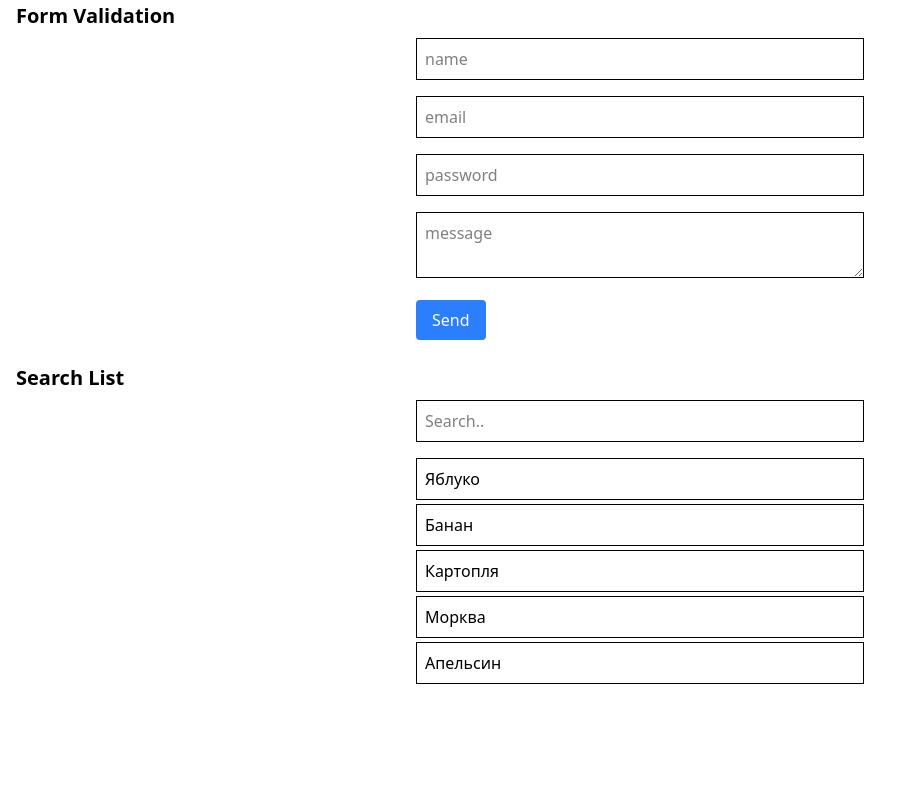
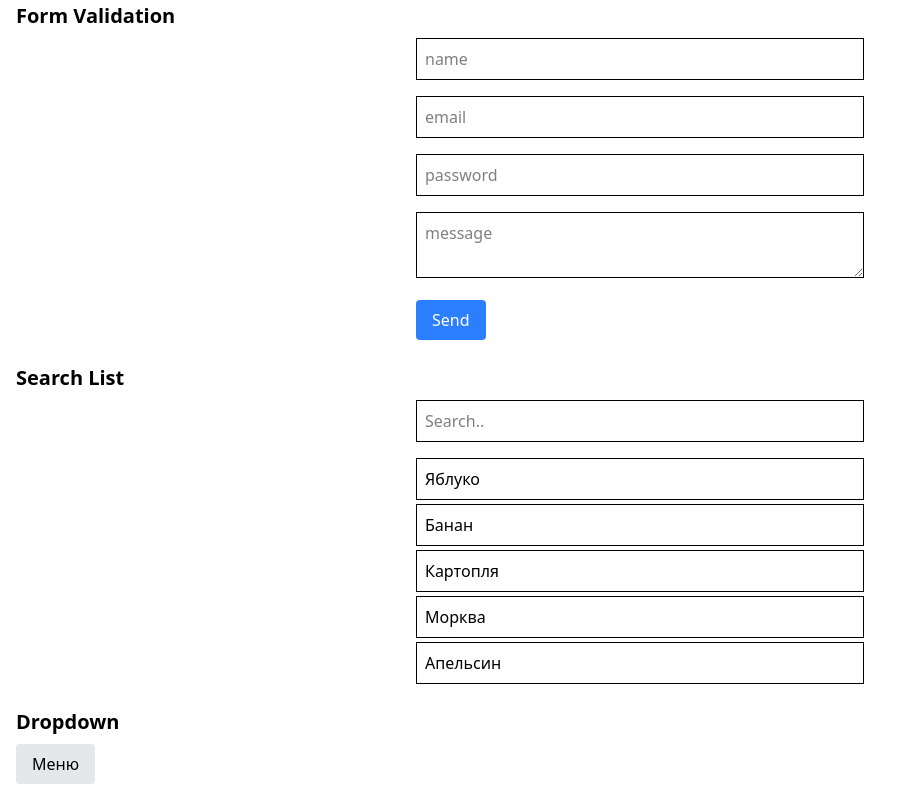
Before and after one commit to valtykhoniuk/react-practice, a React (Vite) app in the folder ui-comps-playground/: page / in a window 1280 px wide. Shown: the part 730-1530 px from the top of the page, without its empty margins (0-911 px from the left). Before the commit the page ends 1430 px from the top, so only its background shows below. Built offline with nearby package versions, Linux system fonts and the light colour scheme.

Commit message:
added Dropdown

```diff
--- a/ui-comps-playground/src/App.tsx
+++ b/ui-comps-playground/src/App.tsx
@@ -1,4 +1,5 @@
 import Accordion from "./components/Accordion";
+import Dropdown from "./components/Dropdown";
 import FormValidation from "./components/FormValidation";
 import Modal from "./components/Modal";
 import SearchList from "./components/SearchList";
@@ -21,6 +22,8 @@ function App() {
       <FormValidation />
       <h1 className="mt-6 mb-2 text-xl font-bold">Search List</h1>
       <SearchList />
+      <h1 className="mt-6 mb-2 text-xl font-bold">Dropdown</h1>
+      <Dropdown />
     </div>
   );
 }
--- /dev/null
+++ b/ui-comps-playground/src/components/Dropdown.tsx
@@ -0,0 +1,37 @@
+import { useEffect, useRef, useState } from "react";
+
+const Dropdown = () => {
+  const [open, setOpen] = useState(false);
+  const ref = useRef<HTMLDivElement>(null);
+
+  useEffect(() => {
+    const handleClickOutside = (e: MouseEvent) => {
+      if (ref.current && !ref.current.contains(e.target as Node)) {
+        setOpen(false);
+      }
+    };
+
+    document.addEventListener("mousedown", handleClickOutside);
+    return () => document.removeEventListener("mousedown", handleClickOutside);
+  }, []);
+
+  return (
+    <div ref={ref} className="relative inline-block">
+      <button
+        onClick={() => setOpen(!open)}
+        className="bg-gray-200 px-4 py-2 rounded"
+      >
+        Меню
+      </button>
+      {open && (
+        <div className="absolute mt-2 bg-white border shadow p-2 w-40">
+          <div>Опція 1</div>
+          <div>Опція 2</div>
+          <div>Опція 3</div>
+        </div>
+      )}
+    </div>
+  );
+};
+
+export default Dropdown;
```
